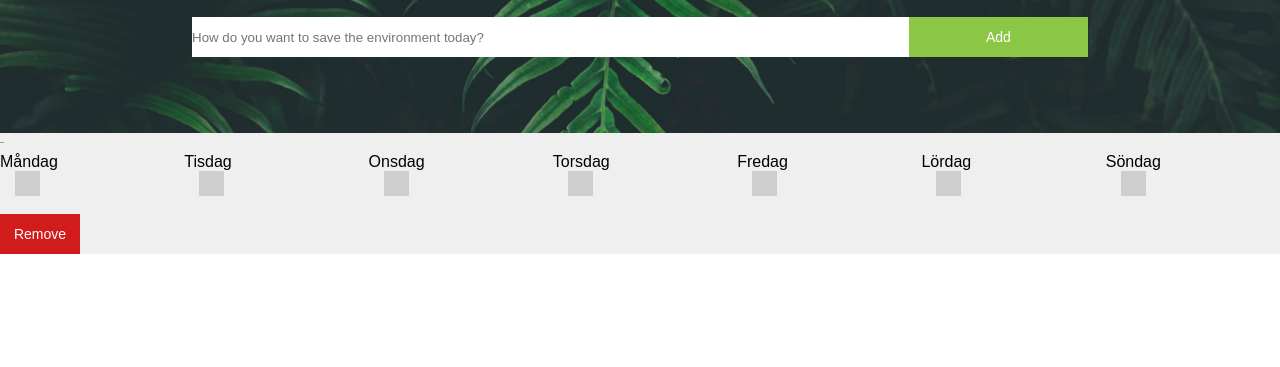
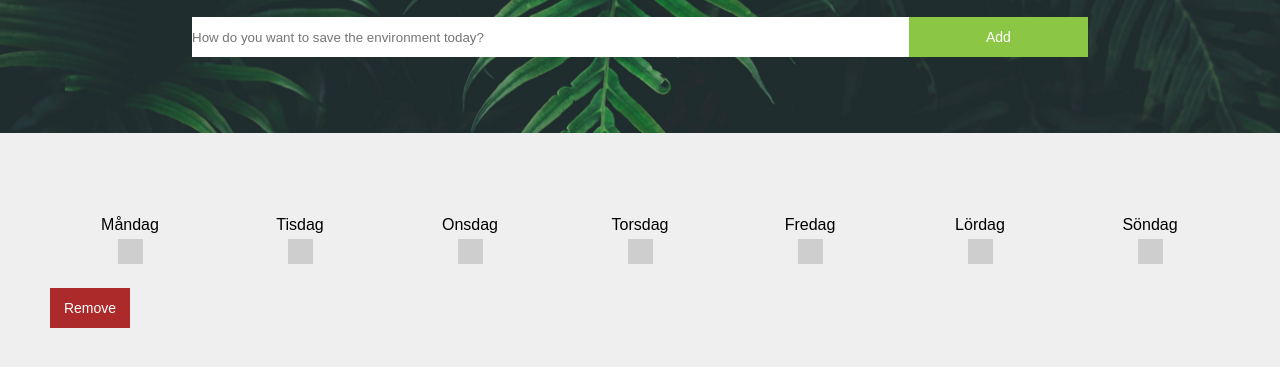
Before and after one commit to Frejabusby/habit-tracker, a React app in the folder code/: page / in a window 1280 px wide. Shown: the part 117-484 px from the top of the page. Built offline with nearby package versions, Linux system fonts and the light colour scheme.

Commit message:
Fixed layout

```diff
--- a/code/src/components/body.css
+++ b/code/src/components/body.css
@@ -1,6 +1,4 @@
 .main-container {
-  background: #efefef;
   display: flex;
   flex-direction: column;
-
 }
--- a/code/src/components/goal.css
+++ b/code/src/components/goal.css
@@ -1,17 +1,28 @@
+.goal-container {
+  padding: 50px;
+  border-bottom: 1px solid #e0e0e0;
+}
+
+.goal-container:last-child {
+  border: none;
+}
+
 .day-container{
   display: grid;
   grid-template-columns: repeat(7, 1fr);
   grid-column-gap: 10px;
-  padding-top: 2px;
+  margin: 15px 0px;
+}
+
+.day-container h3, .checkbox-container {
+  text-align: center;
+  margin-bottom: 5px;
 }
 
 .checkbox-container {
  display: block;
  position: relative;
- padding-left: 15px;
- margin-bottom: 12px;
  cursor: pointer;
- font-size: 22px;
  -webkit-user-select: none;
  -moz-user-select: none;
  -ms-user-select: none;
@@ -27,7 +38,6 @@
 .checkmark {
   display: inline-block;
   position: relative;
-  margin-right: 10px;
   height: 25px;
   width: 25px;
   background-color: #cecece;
@@ -67,17 +77,13 @@
   font-size: 30px;
   display: inline-block;
   padding: 2px;
-  border-top: 1px solid #a29e9e;
 }
 
-.formContain {
-}
-
-button {
-  background-color: #d21b1b;
+.remove-button {
+  background-color: #ad2a2a;
   border:none;
   width: 80px;
-  color: white;
+  color: #fff;
   font-size: 14px;
   height: 40px;
 }
--- a/code/src/components/goal.js
+++ b/code/src/components/goal.js
@@ -11,8 +11,7 @@ class Goal extends React.Component {
 
   render() {
     return (
-      <div>
-        <form className="formContain">
+      <div className="goal-container">
         <h2 className="goal-text">{this.props.text}</h2>
         <div className="day-container">
           <h3>Måndag</h3>
@@ -28,8 +27,7 @@ class Goal extends React.Component {
             dayCheck={this.handleDayChecked}
             clickEvent={() => this.props.clickEvent(this.props.index, index)} />)}
         </div>
-          <button onClick={this.removeGoal}>Remove</button>
-        </form>
+        <button className="remove-button" onClick={this.removeGoal}>Remove</button>
       </div>
     )
   }
--- a/code/src/index.css
+++ b/code/src/index.css
@@ -22,14 +22,14 @@ time, mark, audio, video {
 
 * {
   box-sizing: border-box;
+	outline: none;
 }
 
-* {
-  outline: none;
+body {
+	background: #efefef;
 }
 
 h1, h2, h3, p {
-
 	font-family: "PT Sans Narrow", sans-serif;
 }
 
```
Lines whose indentation alone changed are shown as unchanged.
